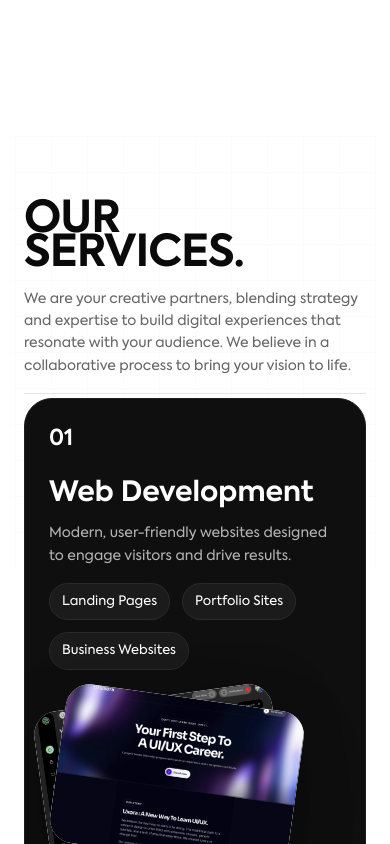
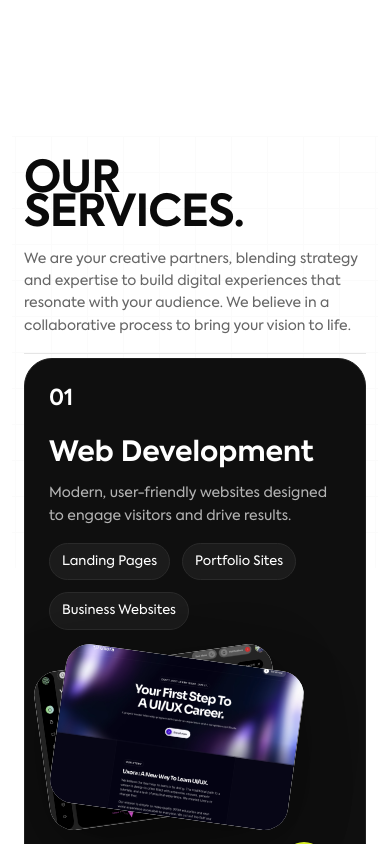
Before and after one commit to Gautham28/localhoststudio, a Next.js app: page / in a window 390 px wide. Shown: the part 720-1564 px from the top of the page. Built offline with nearby package versions, Linux system fonts and the light colour scheme.

Commit message:
not fixed lol

```diff
--- a/src/app/globals.css
+++ b/src/app/globals.css
@@ -142,6 +142,10 @@ body {
   .hero-stack {
     align-items: flex-start !important;
   }
+  /* Mobile-only: tighten space before Services */
+  .services-section {
+    padding-top: 24px !important;
+  }
 }
 
 /* Prevent horizontal scrolling caused by full-bleed sections */
--- a/src/components/Services.tsx
+++ b/src/components/Services.tsx
@@ -76,7 +76,7 @@ export default function Services() {
   }, []);
 
   return (
-    <section style={{
+    <section className="services-section" style={{
       display: 'flex',
       flexDirection: 'column',
       gap: isMobile ? '28px' : '48px',
```
